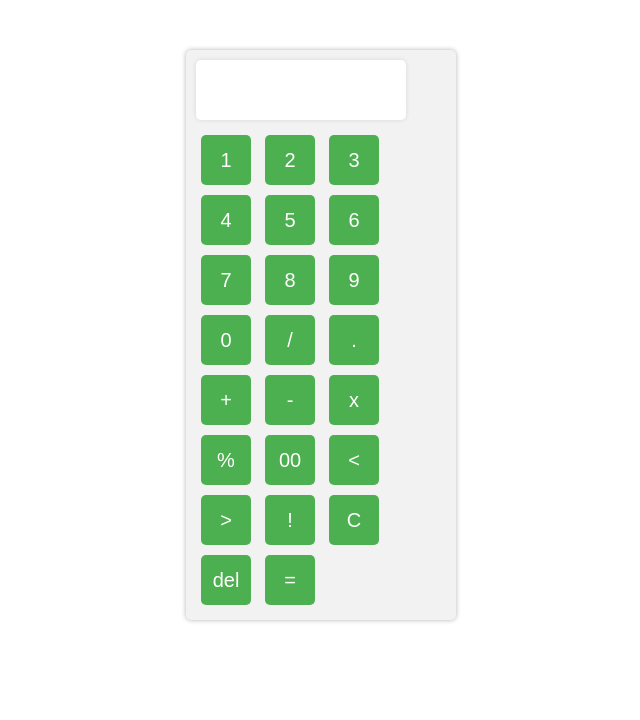
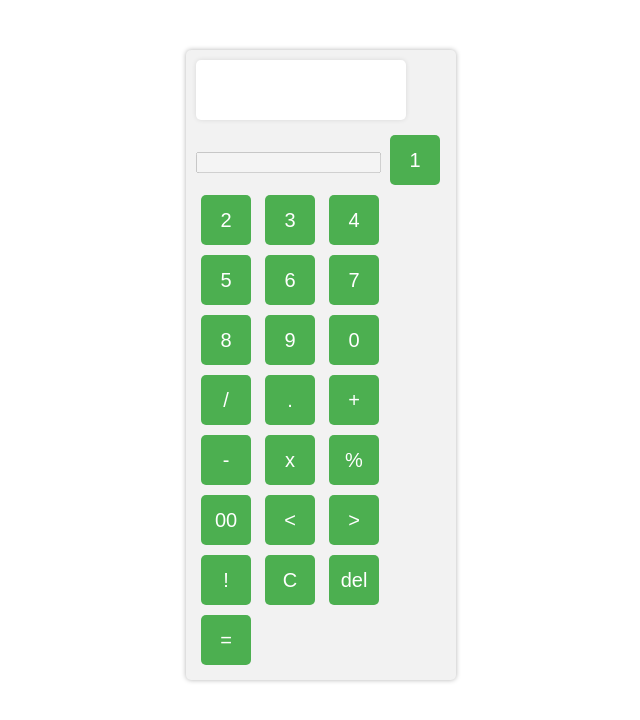
Before and after one commit to agiledineshreddy/forversal3, a plain HTML site: page index.html in a window 1280 px wide. Shown: the whole page, without its empty margins (319-959 px from the left). Drawn offline with Linux system fonts and the light colour scheme.

Commit message:
Update index.html

```diff
--- a/index.html
+++ b/index.html
@@ -8,6 +8,7 @@
 	<div class="calculator">
 		<!-- Calculator display -->
 		<input type="text" id="display"   >
+		<input disabled id="display1">
 		<!-- Calculator buttons -->
 		<input type="button" value="1" onclick="Display('1')">
 		<input type="button" value="2" onclick="Display('2')">
```
